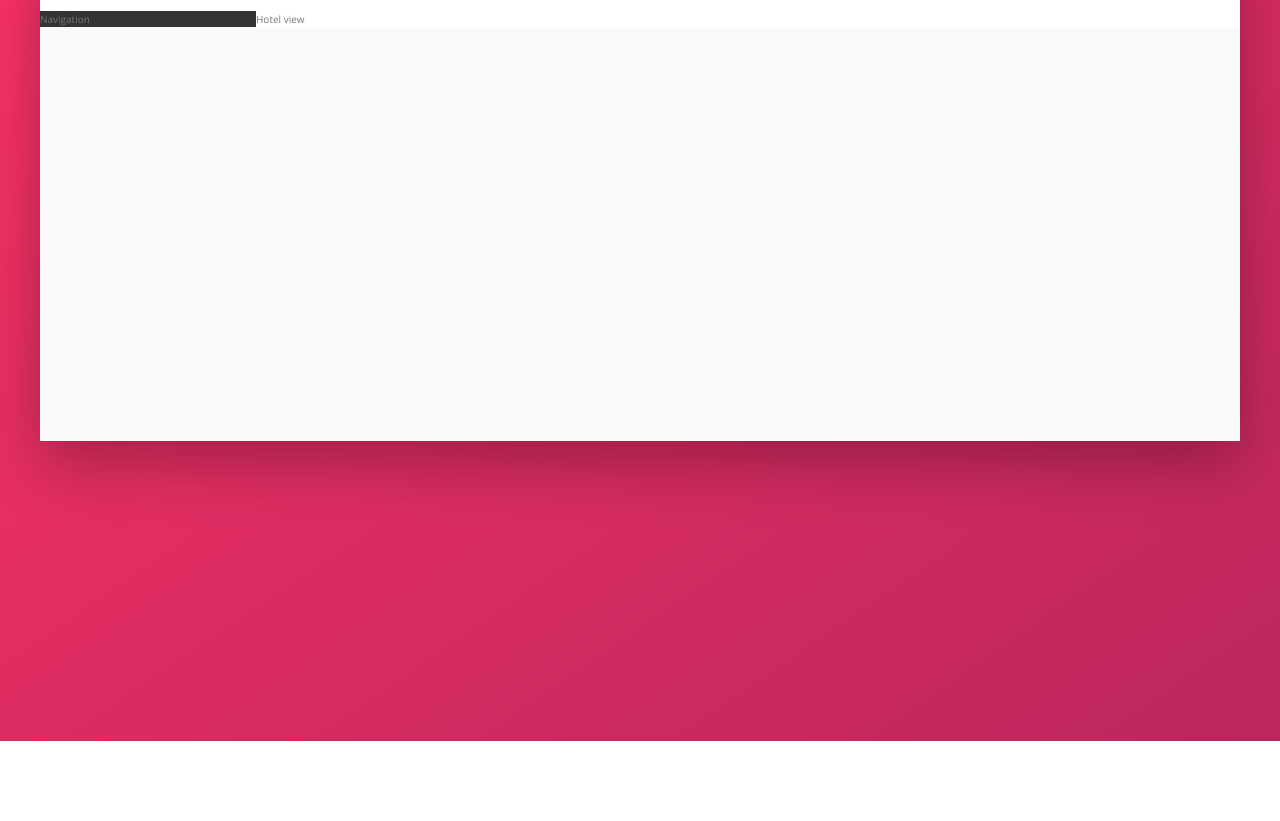
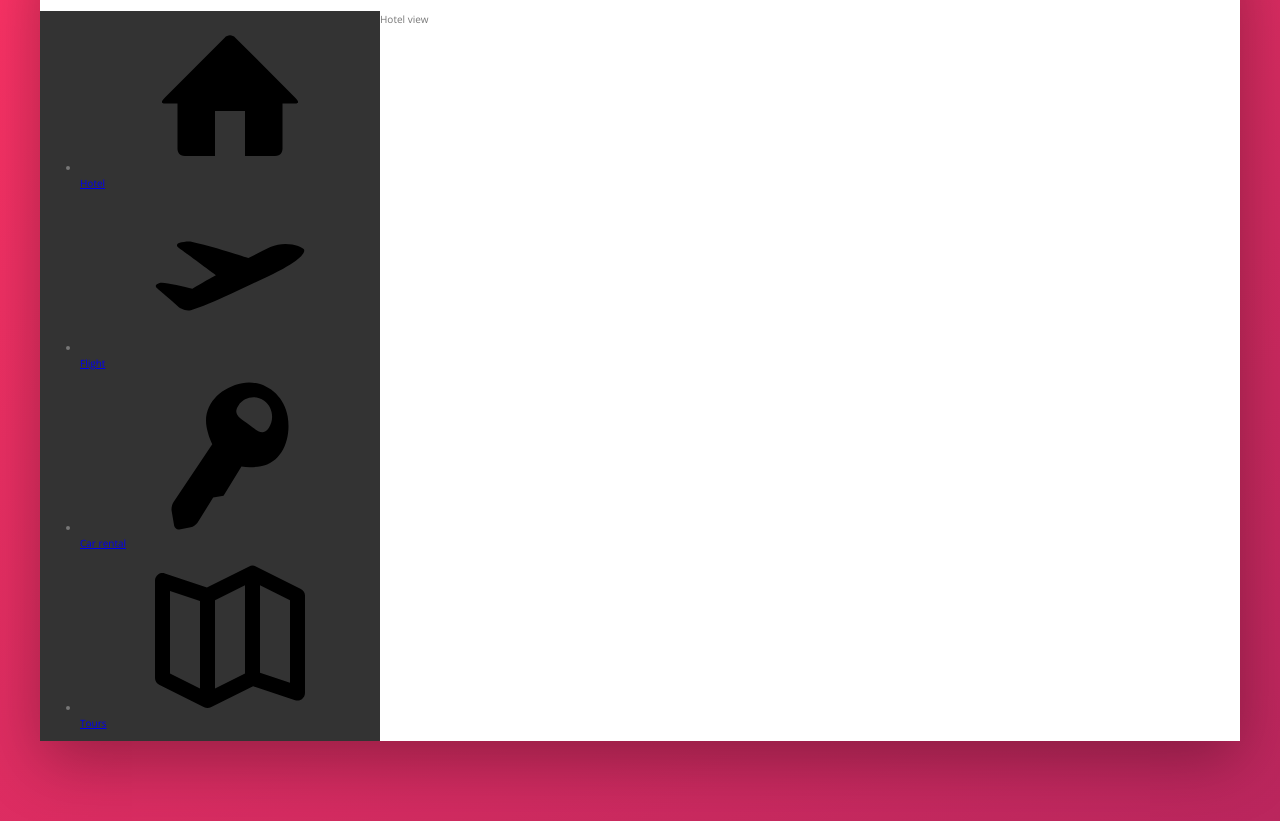
Before and after one commit to KrzysztofNyrek/Trillo, a website: page index.html in a window 1280 px wide. Shown: the part 139-960 px from the top of the page. Before the commit the page ends 880 px from the top, so only its background shows below. Drawn offline with nearby package versions, Linux system fonts and the light colour scheme.

Commit message:
Add icon to navigation section

```diff
--- a/index.html
+++ b/index.html
@@ -43,7 +43,46 @@
             </header>
             <div class="content">
                 <nav class="sidebar">
-                    Navigation
+                    <ul class="side-nav">
+                        <li class="side-nav__item">
+                            <a href="#" class="side-nav__link">
+                                <svg class="side-nav__icon">
+                                    <use xlink:href="img/sprite.svg#icon-home"></use>
+                                </svg>
+                                <span>Hotel</span>
+                            </a>
+                        </li>
+                    </ul>
+                    <ul class="side-nav">
+                        <li class="side-nav__item">
+                            <a href="#" class="side-nav__link">
+                                <svg class="side-nav__icon">
+                                    <use xlink:href="img/sprite.svg#icon-aircraft-take-off"</use>
+                                </svg>
+                                <span>Flight</span>
+                            </a>
+                        </li>
+                    </ul>
+                    <ul class="side-nav">
+                        <li class="side-nav__item">
+                            <a href="#" class="side-nav__link">
+                                <svg class="side-nav__icon">
+                                    <use xlink:href="img/sprite.svg#icon-key"></use>
+                                </svg>
+                                <span>Car rental</span>
+                            </a>
+                        </li>
+                    </ul>
+                    <ul class="side-nav">
+                        <li class="side-nav__item">
+                            <a href="#" class="side-nav__link">
+                                <svg class="side-nav__icon">
+                                    <use xlink:href="img/sprite.svg#icon-map"></use>
+                                </svg>
+                                <span>Tours</span>
+                            </a>
+                        </li>
+                    </ul>
                 </nav>
                 <main class="hotel-view">
                     Hotel view
```
